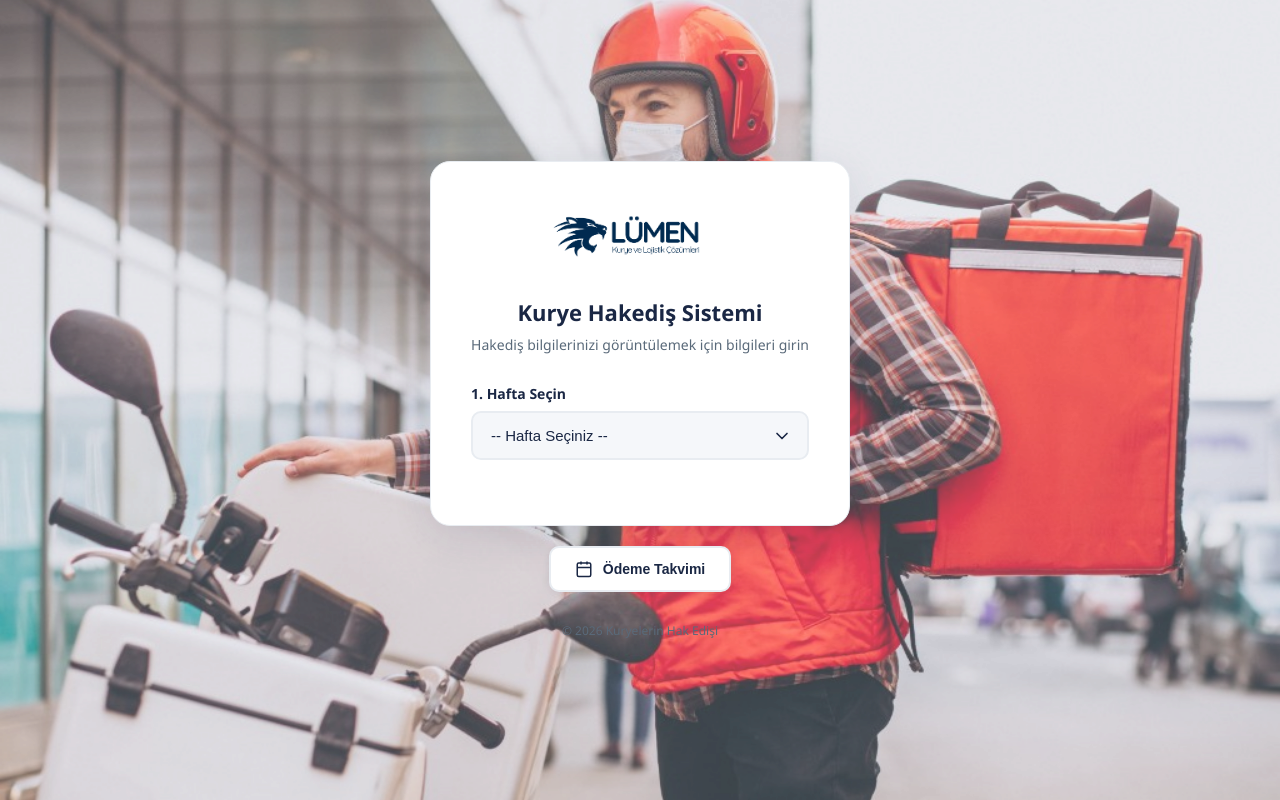
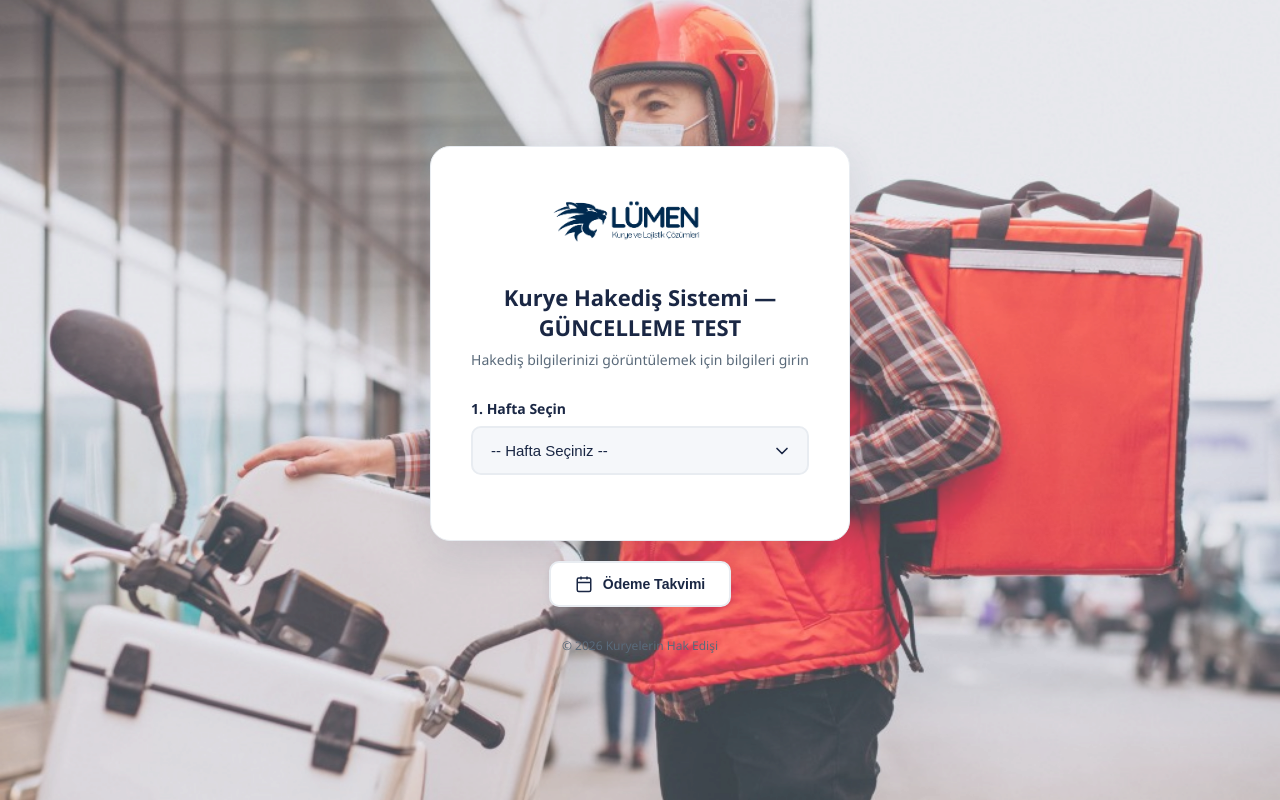
Before and after one commit to frisy148/kurye-hakedis, a Flask app: page / in a window 1280 px wide. Run offline with Flask 3, Linux system fonts and the light colour scheme.

Commit message:
Update login.html

```diff
--- a/templates/login.html
+++ b/templates/login.html
@@ -49,7 +49,7 @@
             <div class="logo">
                 <img src="{{ url_for('static', filename='lumen-logo.png') }}" alt="Lümen Kurye Logo">
             </div>
-            <h1>Kurye Hakediş Sistemi</h1>
+            <h1>Kurye Hakediş Sistemi — GÜNCELLEME TEST</h1>
             <p class="subtitle">Hakediş bilgilerinizi görüntülemek için bilgileri girin</p>
 
             {% with messages = get_flashed_messages(with_categories=true) %}
```
